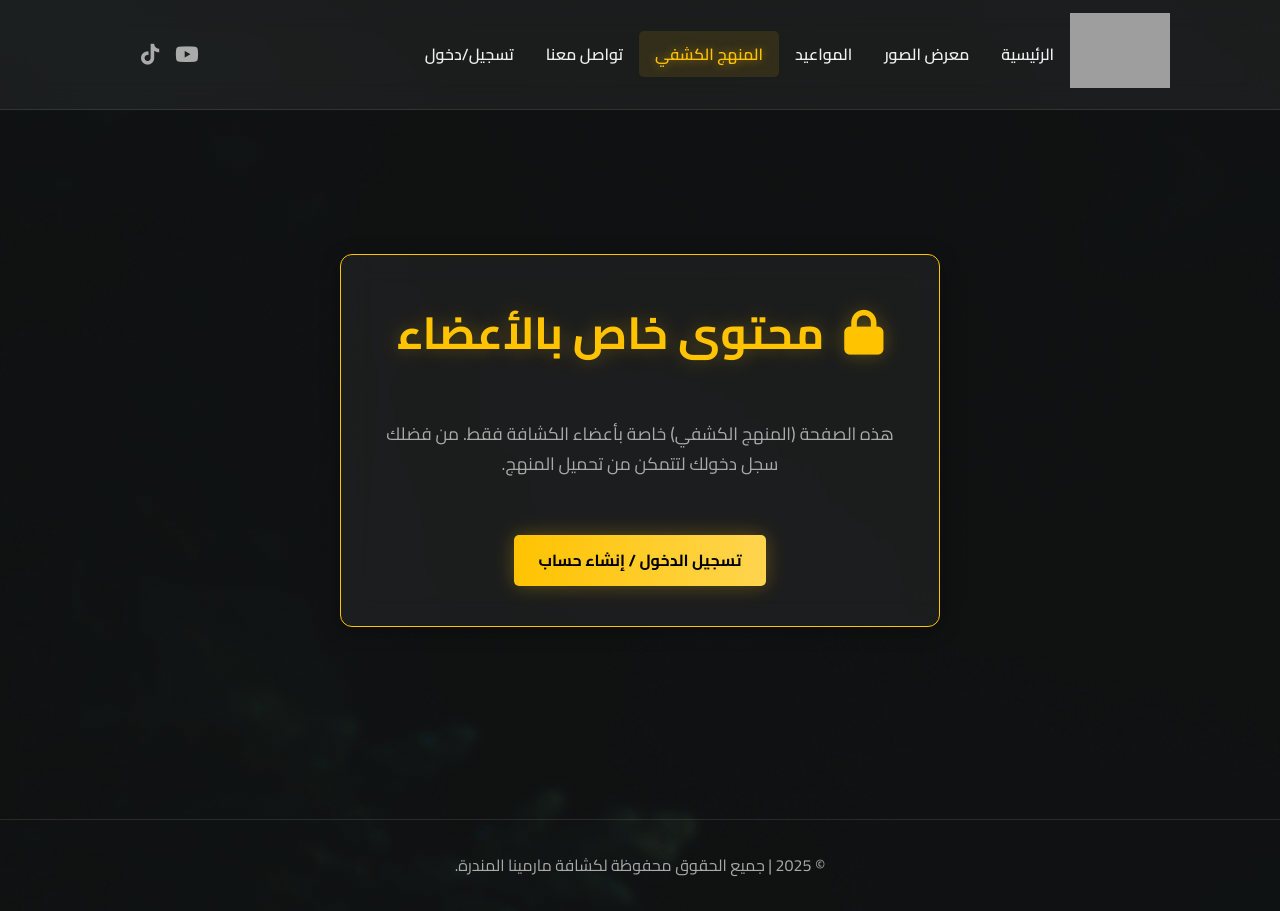
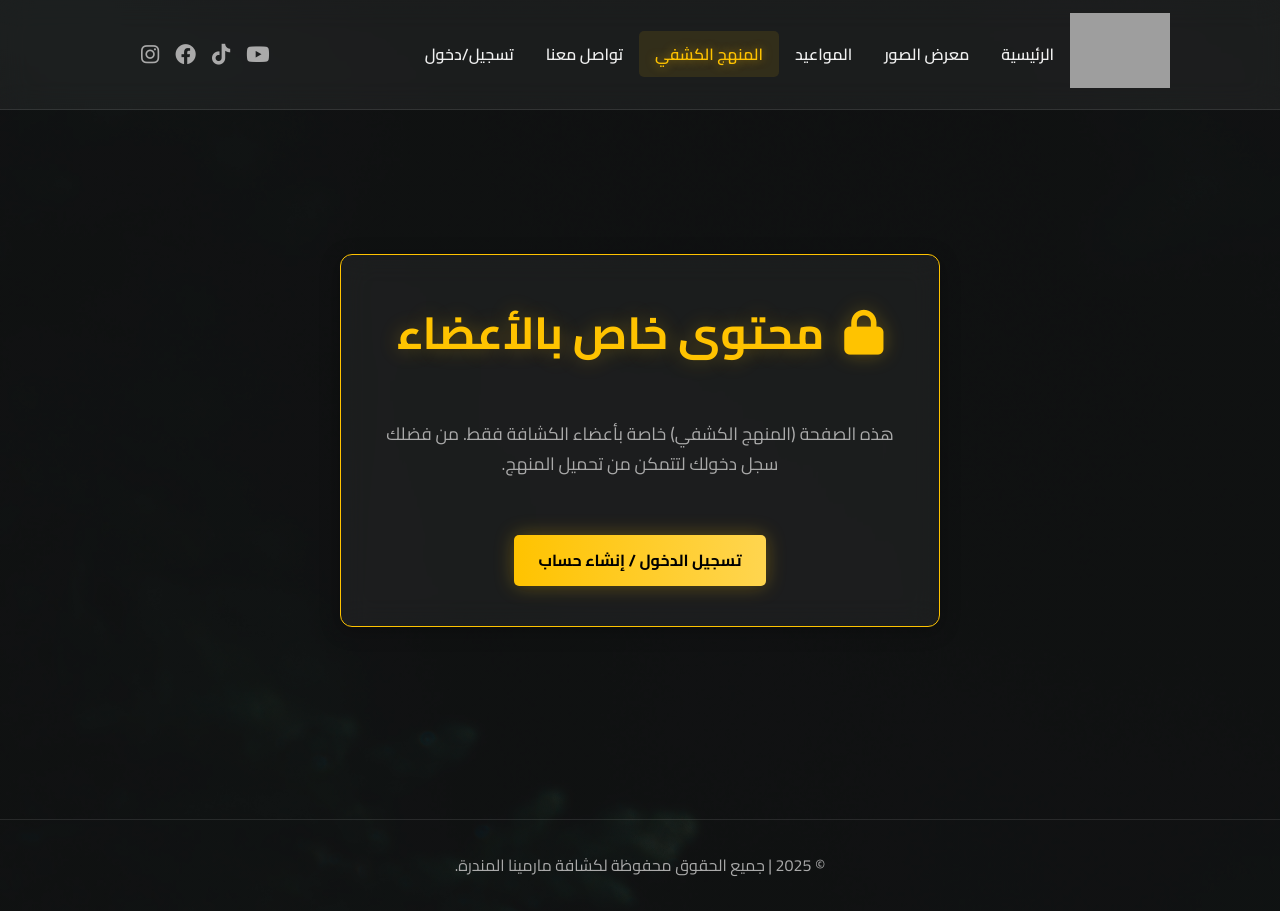
Before and after one commit to kiroadel14/StMinaScout, a plain HTML site: page manhag.html in a window 1280 px wide. Drawn offline with Linux system fonts and the light colour scheme; no server answers; grey boxes are pictures that could not be loaded.

Commit message:
Update manhag.html

```diff
--- a/manhag.html
+++ b/manhag.html
@@ -46,6 +46,14 @@
             <div class="header-socials">
                 <a href="https://youtube.com/@stminascout?si=KHDA45lxA9D9uyI8" target="_blank" aria-label="YouTube"><i class="fab fa-youtube"></i></a>
                 <a href="https://www.tiktok.com/@stminascout8?_r=1&_t=ZS-91Gkickmj7A" target="_blank" aria-label="TikTok"><i class="fab fa-tiktok"></i></a>
+
+                          <a href="https://www.facebook.com/share/1B9YZSE9n1/" target="_blank" aria-label="Facebook">
+    <i class="fab fa-facebook"></i>
+</a>
+
+<a href="https://www.instagram.com/st.minascout8?utm_source=qr&igsh=NG9yYjVyY2YydGZk" target="_blank" aria-label="Instagram">
+    <i class="fab fa-instagram"></i>
+</a>
             </div>
             <button class="nav-toggle" id="nav-toggle">
                 <i class="fas fa-bars"></i>
```
